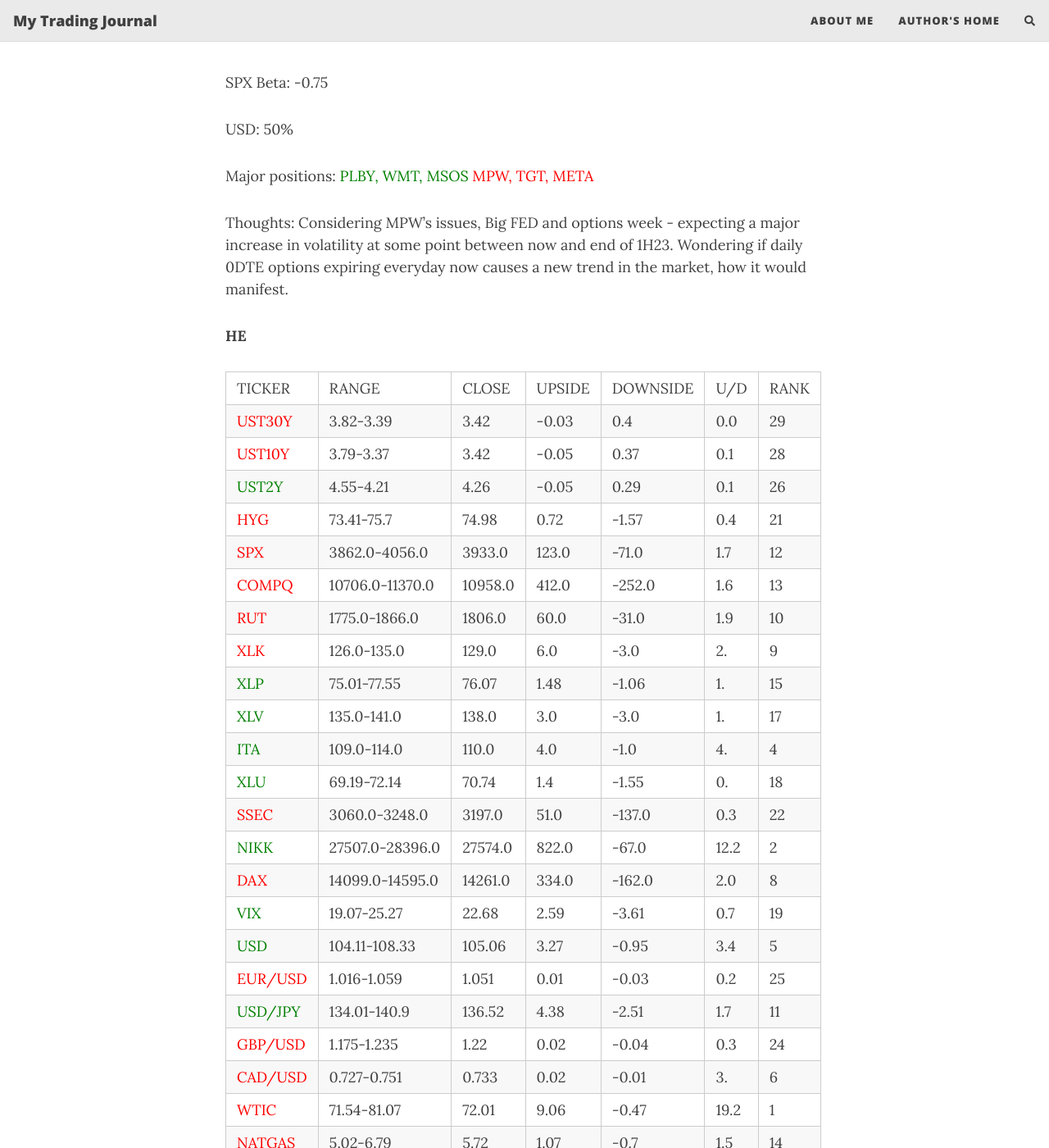
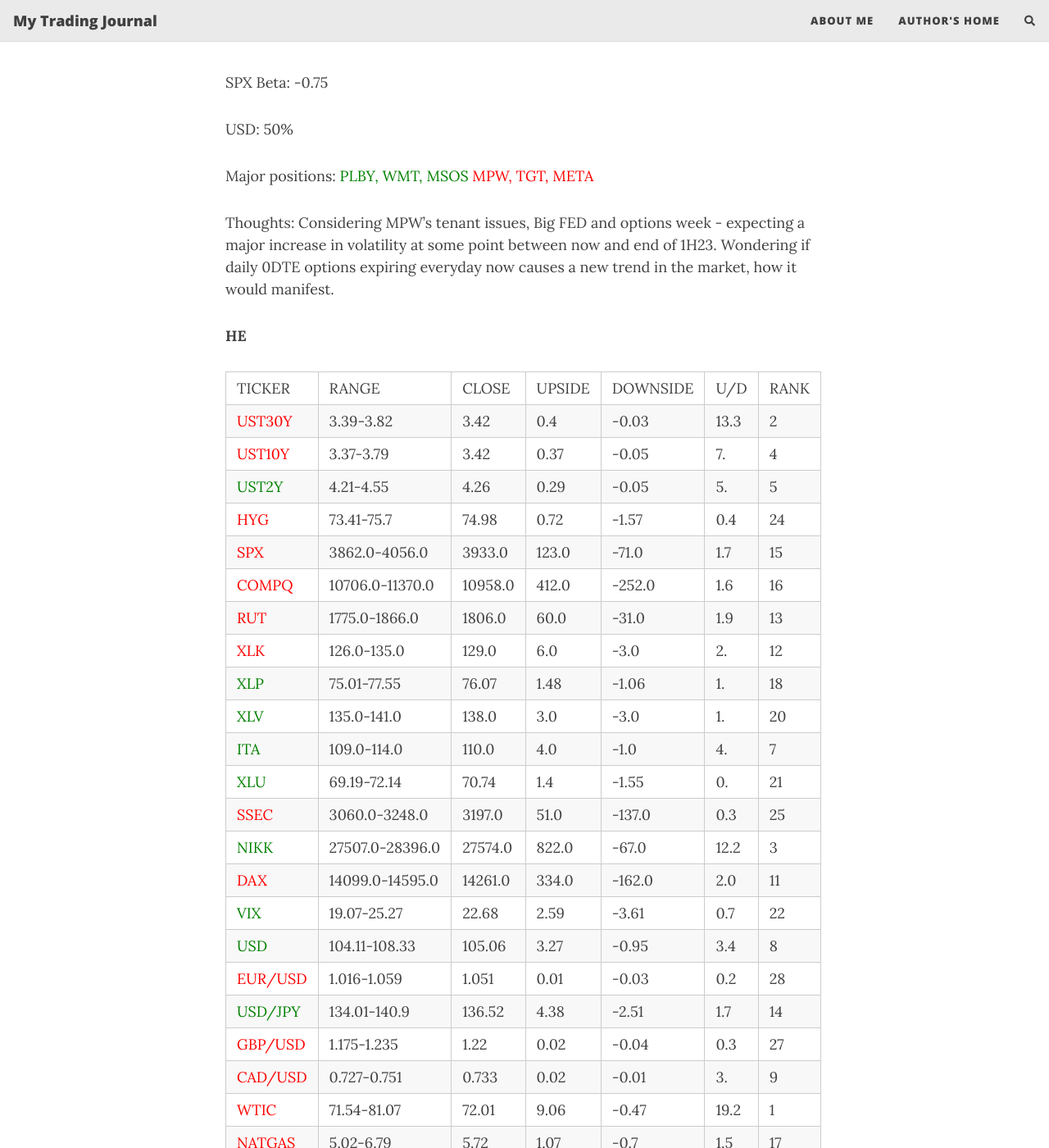
Before and after one commit to zachmitch/zachmitch.github.io, a Jekyll site: the page built from _posts/2022-12-11-trading-journal.md, in a window 1280 px wide and 1400 px high, scrolled down 559 px. Shown: the whole window at 82% size. Built offline with Jekyll 4.4.1, drawn with Linux system fonts in a browser that asks for light colours; nearby versions of some CDN libraries; comment, search, counter and statistics services are not loaded; some of the changed text lies outside the part shown.

Commit message:
rank ranges attempt 0

```diff
--- a/_posts/2022-12-11-trading-journal.md
+++ b/_posts/2022-12-11-trading-journal.md
@@ -20,7 +20,7 @@
 
 Major positions:  <span style="color:green">PLBY, WMT, MSOS</span><span style="color:red">  MPW, TGT, META</span>
 
-Thoughts:  Considering MPW's issues, Big FED and options week - expecting a major increase in volatility at some point between now and end of 1H23.  Wondering if daily 0DTE options expiring everyday now causes a new trend in the market, how it would manifest.
+Thoughts:  Considering MPW's tenant issues, Big FED and options week - expecting a major increase in volatility at some point between now and end of 1H23.  Wondering if daily 0DTE options expiring everyday now causes a new trend in the market, how it would manifest.
 
 **HE**
 
@@ -28,35 +28,35 @@
 <div class="datatable-begin"></div>
 
 | TICKER | RANGE | CLOSE | UPSIDE | DOWNSIDE | U/D | RANK |
-| <span style="color:red">UST30Y</span>	| 3.82-3.39 | 3.42 | -0.03 | 0.4 | 0.0 | 29 |
-| <span style="color:red">UST10Y</span>	| 3.79-3.37 | 3.42 | -0.05 | 0.37 | 0.1 | 28 |
-| <span style="color:green">UST2Y</span>	| 4.55-4.21 | 4.26 | -0.05 | 0.29 | 0.1 | 26 |
-| <span style="color:red">HYG</span>	| 73.41-75.7 | 74.98 | 0.72 | -1.57 | 0.4 | 21 |
-| <span style="color:red">SPX</span>	| 3862.0-4056.0 | 3933.0 | 123.0 | -71.0 | 1.7 | 12 |
-| <span style="color:red">COMPQ</span>	| 10706.0-11370.0 | 10958.0 | 412.0 | -252.0 | 1.6 | 13 |
-| <span style="color:red">RUT</span>	| 1775.0-1866.0 | 1806.0 | 60.0 | -31.0 | 1.9 | 10 |
-| <span style="color:red">XLK</span>	| 126.0-135.0 | 129.0 | 6.0 | -3.0 | 2. | 9 |
-| <span style="color:green">XLP</span>	| 75.01-77.55 | 76.07 | 1.48 | -1.06 | 1. | 15 |
-| <span style="color:green">XLV</span>	| 135.0-141.0 | 138.0 | 3.0 | -3.0 | 1. | 17 |
-| <span style="color:green">ITA</span>	| 109.0-114.0 | 110.0 | 4.0 | -1.0 | 4. | 4 |
-| <span style="color:green">XLU</span>	| 69.19-72.14 | 70.74 | 1.4 | -1.55 | 0. | 18 |
-| <span style="color:red">SSEC</span>	| 3060.0-3248.0 | 3197.0 | 51.0 | -137.0 | 0.3 | 22 |
-| <span style="color:green">NIKK</span>	| 27507.0-28396.0 | 27574.0 | 822.0 | -67.0 | 12.2 | 2 |
-| <span style="color:red">DAX</span>	| 14099.0-14595.0 | 14261.0 | 334.0 | -162.0 | 2.0 | 8 |
-| <span style="color:green">VIX</span>	| 19.07-25.27 | 22.68 | 2.59 | -3.61 | 0.7 | 19 |
-| <span style="color:green">USD</span>	| 104.11-108.33 | 105.06 | 3.27 | -0.95 | 3.4 | 5 |
-| <span style="color:red">EUR/USD</span>	| 1.016-1.059 | 1.051 | 0.01 | -0.03 | 0.2 | 25 |
-| <span style="color:green">USD/JPY</span>	| 134.01-140.9 | 136.52 | 4.38 | -2.51 | 1.7 | 11 |
-| <span style="color:red">GBP/USD</span>	| 1.175-1.235 | 1.22 | 0.02 | -0.04 | 0.3 | 24 |
-| <span style="color:red">CAD/USD</span>	| 0.727-0.751 | 0.733 | 0.02 | -0.01 | 3. | 6 |
+| <span style="color:red">UST30Y</span>	| 3.39-3.82 | 3.42 | 0.4 | -0.03 | 13.3 | 2 |
+| <span style="color:red">UST10Y</span>	| 3.37-3.79 | 3.42 | 0.37 | -0.05 | 7. | 4 |
+| <span style="color:green">UST2Y</span>	| 4.21-4.55 | 4.26 | 0.29 | -0.05 | 5. | 5 |
+| <span style="color:red">HYG</span>	| 73.41-75.7 | 74.98 | 0.72 | -1.57 | 0.4 | 24 |
+| <span style="color:red">SPX</span>	| 3862.0-4056.0 | 3933.0 | 123.0 | -71.0 | 1.7 | 15 |
+| <span style="color:red">COMPQ</span>	| 10706.0-11370.0 | 10958.0 | 412.0 | -252.0 | 1.6 | 16 |
+| <span style="color:red">RUT</span>	| 1775.0-1866.0 | 1806.0 | 60.0 | -31.0 | 1.9 | 13 |
+| <span style="color:red">XLK</span>	| 126.0-135.0 | 129.0 | 6.0 | -3.0 | 2. | 12 |
+| <span style="color:green">XLP</span>	| 75.01-77.55 | 76.07 | 1.48 | -1.06 | 1. | 18 |
+| <span style="color:green">XLV</span>	| 135.0-141.0 | 138.0 | 3.0 | -3.0 | 1. | 20 |
+| <span style="color:green">ITA</span>	| 109.0-114.0 | 110.0 | 4.0 | -1.0 | 4. | 7 |
+| <span style="color:green">XLU</span>	| 69.19-72.14 | 70.74 | 1.4 | -1.55 | 0. | 21 |
+| <span style="color:red">SSEC</span>	| 3060.0-3248.0 | 3197.0 | 51.0 | -137.0 | 0.3 | 25 |
+| <span style="color:green">NIKK</span>	| 27507.0-28396.0 | 27574.0 | 822.0 | -67.0 | 12.2 | 3 |
+| <span style="color:red">DAX</span>	| 14099.0-14595.0 | 14261.0 | 334.0 | -162.0 | 2.0 | 11 |
+| <span style="color:green">VIX</span>	| 19.07-25.27 | 22.68 | 2.59 | -3.61 | 0.7 | 22 |
+| <span style="color:green">USD</span>	| 104.11-108.33 | 105.06 | 3.27 | -0.95 | 3.4 | 8 |
+| <span style="color:red">EUR/USD</span>	| 1.016-1.059 | 1.051 | 0.01 | -0.03 | 0.2 | 28 |
+| <span style="color:green">USD/JPY</span>	| 134.01-140.9 | 136.52 | 4.38 | -2.51 | 1.7 | 14 |
+| <span style="color:red">GBP/USD</span>	| 1.175-1.235 | 1.22 | 0.02 | -0.04 | 0.3 | 27 |
+| <span style="color:red">CAD/USD</span>	| 0.727-0.751 | 0.733 | 0.02 | -0.01 | 3. | 9 |
 | <span style="color:red">WTIC</span>	| 71.54-81.07 | 72.01 | 9.06 | -0.47 | 19.2 | 1 |
-| <span style="color:red">NATGAS</span>	| 5.02-6.79 | 5.72 | 1.07 | -0.7 | 1.5 | 14 |
-| <span style="color:green">GOLD</span>	| 1733.0-1829.0 | 1798.0 | 31.0 | -65.0 | 0.4 | 20 |
-| <span style="color:grey">COPPER</span>	| 3.55-3.91 | 3.86 | 0.05 | -0.31 | 0.1 | 27 |
-| <span style="color:green">Silver</span>	| 20.71-23.67 | 22.92 | 0.75 | -2.21 | 0.3 | 23 |
-| <span style="color:red">MSFT</span>	| 235.0-255.0 | 244.0 | 11.0 | -9.0 | 1.2 | 16 |
-| <span style="color:red">AAPL</span>	| 137.0-148.0 | 140.0 | 8.0 | -3.0 | 2.6 | 7 |
-| <span style="color:red">AMZN</span>	| 86.0-96.0 | 88.0 | 8.0 | -2.0 | 4. | 4 |
+| <span style="color:red">NATGAS</span>	| 5.02-6.79 | 5.72 | 1.07 | -0.7 | 1.5 | 17 |
+| <span style="color:green">GOLD</span>	| 1733.0-1829.0 | 1798.0 | 31.0 | -65.0 | 0.4 | 23 |
+| <span style="color:grey">COPPER</span>	| 3.55-3.91 | 3.86 | 0.05 | -0.31 | 0.1 | 29 |
+| <span style="color:green">Silver</span>	| 20.71-23.67 | 22.92 | 0.75 | -2.21 | 0.3 | 26 |
+| <span style="color:red">MSFT</span>	| 235.0-255.0 | 244.0 | 11.0 | -9.0 | 1.2 | 19 |
+| <span style="color:red">AAPL</span>	| 137.0-148.0 | 140.0 | 8.0 | -3.0 | 2.6 | 10 |
+| <span style="color:red">AMZN</span>	| 86.0-96.0 | 88.0 | 8.0 | -2.0 | 4. | 7 |
 
 
 <div class="datatable-end"></div>
```
